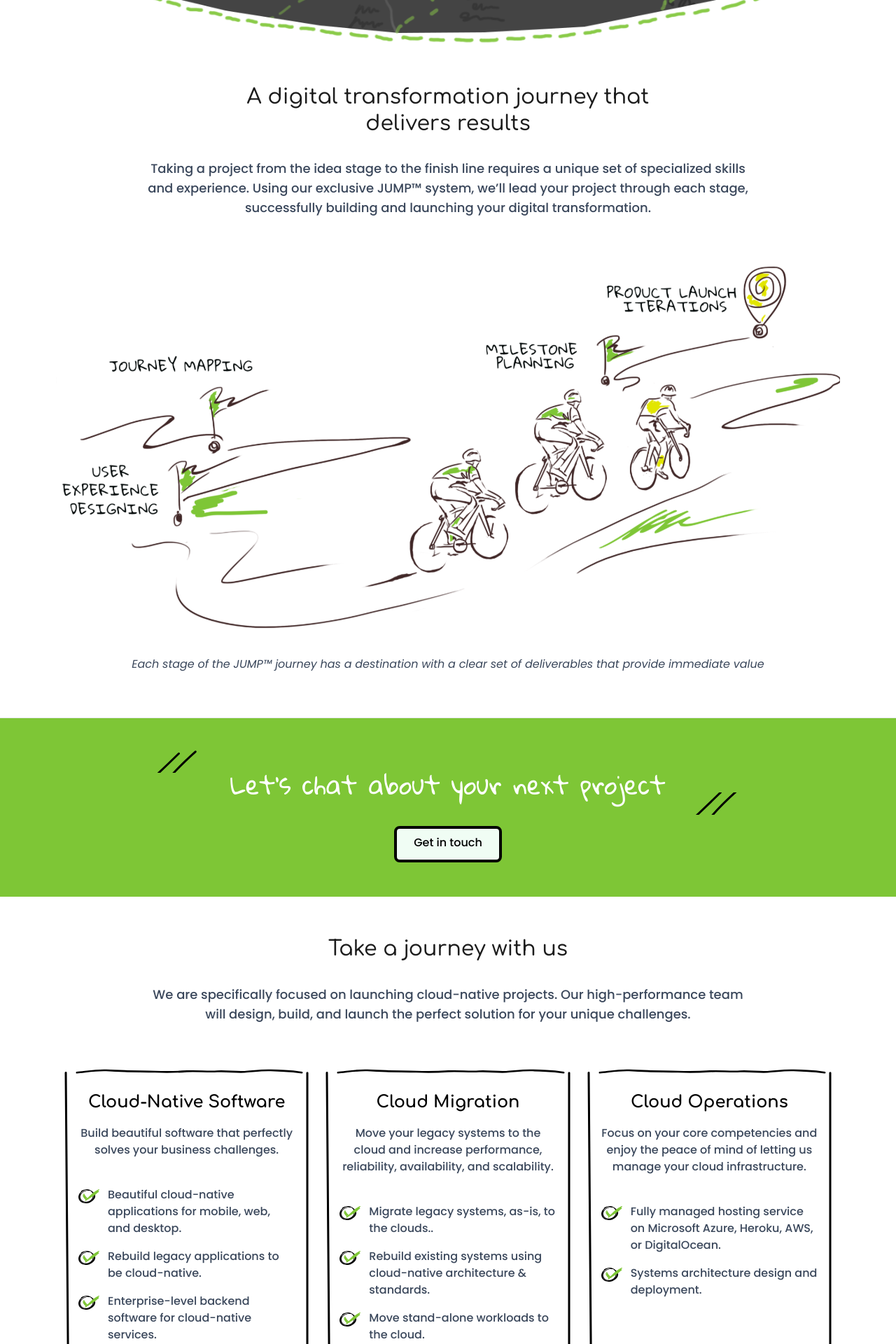
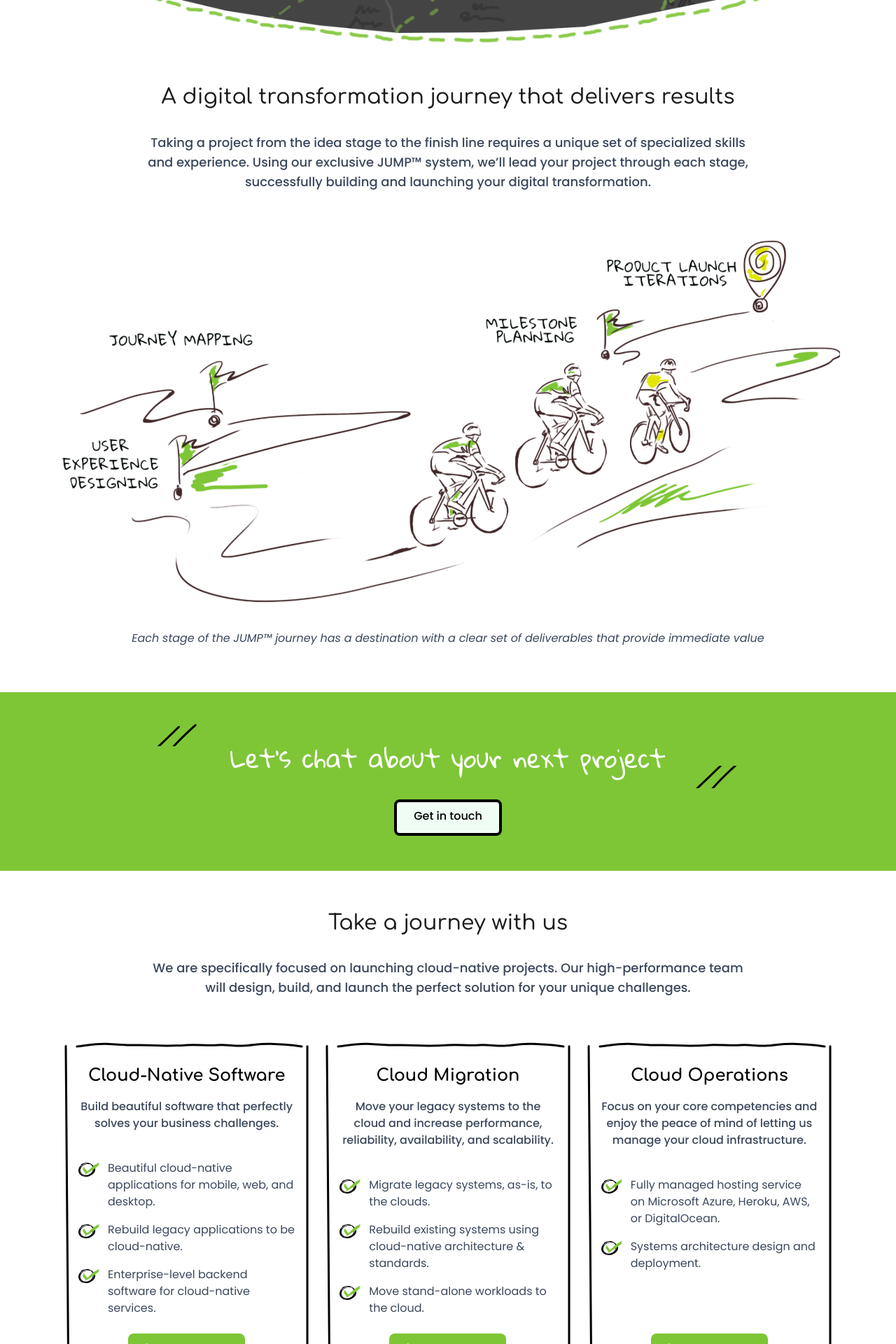
Before and after one commit to gauravprwl14/tailwind-landing-page, a Next.js app: page / in a window 1280 px wide. Shown: the part 320-2240 px from the top of the page at 70% size. Built offline with nearby package versions, Linux system fonts and the light colour scheme.

Commit message:
fix the changes related to the home page

```diff
--- a/components/Home/JourneySection.tsx
+++ b/components/Home/JourneySection.tsx
@@ -4,8 +4,7 @@ export const JourneySection = () => {
     return (
         <div className='section-container !pb-16'>
             <div className='title'>
-                A digital transformation journey that
-                <div>delivers results</div>
+                A digital transformation journey that delivers results
             </div>
             <div className='description'>Taking a project from the idea stage to the finish line requires a unique set of
                 specialized skills and experience. Using our exclusive JUMP™ system, we’ll lead your project through each stage,
--- a/components/Home/ServiceSection.tsx
+++ b/components/Home/ServiceSection.tsx
@@ -38,7 +38,7 @@ const CardJSON = [
         description: 'Move your legacy systems to the cloud and increase performance, reliability, availability, and scalability.',
         mainFeatures: [
             {
-                text: 'Migrate legacy systems, as-is, to the clouds..'
+                text: 'Migrate legacy systems, as-is, to the clouds.'
             },
             {
                 text: 'Rebuild existing systems using cloud-native architecture & standards.'
@@ -99,7 +99,7 @@ const Card = ({ cardObj }: { cardObj: CardType }) => {
                                 <div className='bullet-image-container-narrow'>
                                     <img className='max-w-none' src="img/bullet_point.svg" />
                                 </div>
-                                <div className='bullet-point-text pl-3 '>{pointer.text}</div>
+                                <div className='bullet-point-text pl-3 !font-normal'>{pointer.text}</div>
                             </div>
 
                         )
```
